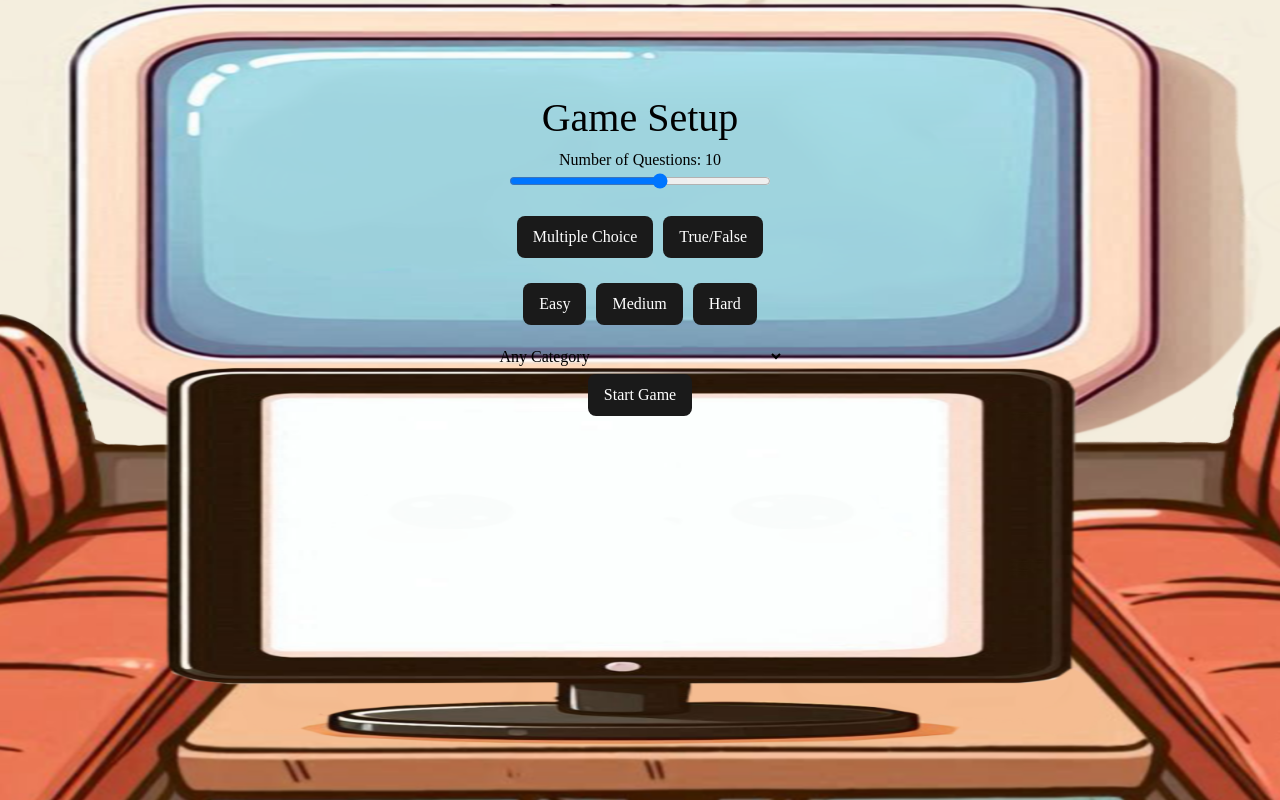
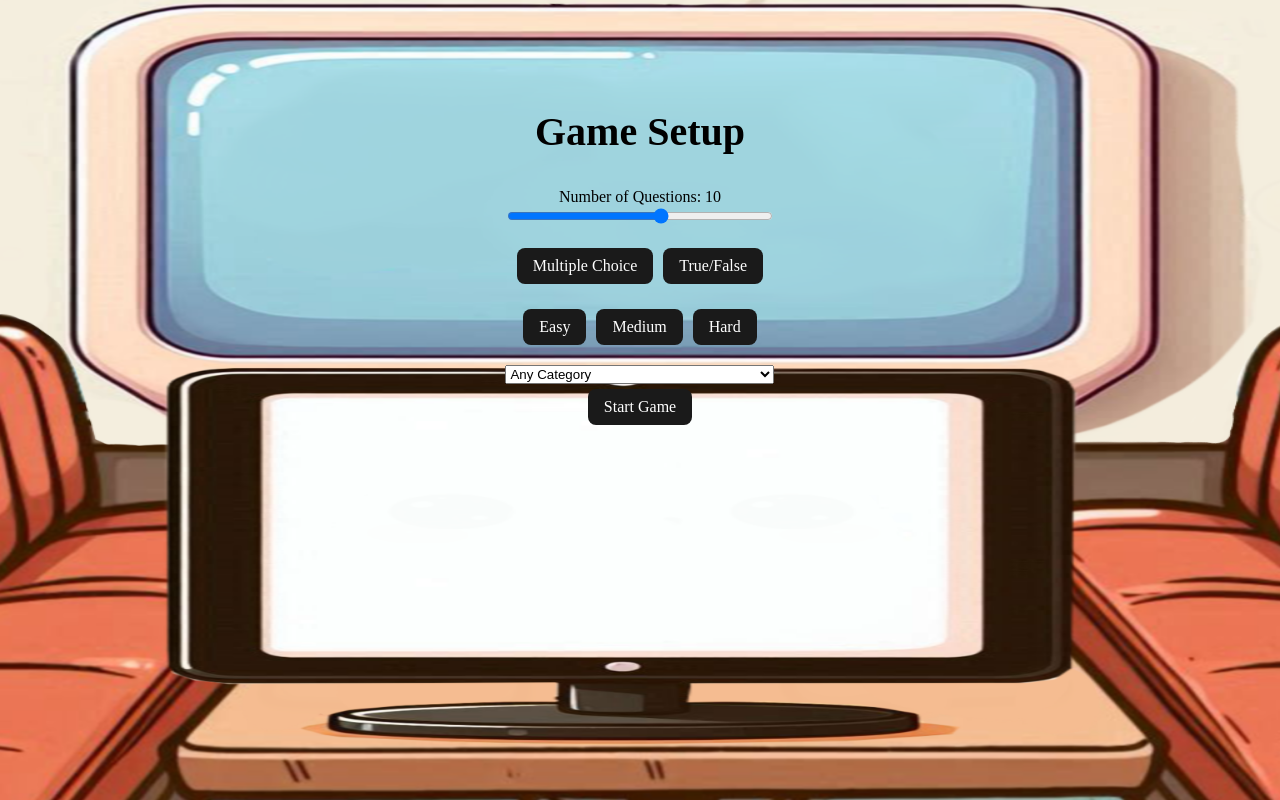
Before and after one commit to wk642/trivia-game-with-api, a React (Vite) app in the folder client/: page / in a window 1280 px wide. Built offline with nearby package versions, Linux system fonts and the light colour scheme; a web font is replaced by a local one.

Commit message:
working on a test

```diff
--- /dev/null
+++ b/client/babel.config.js
@@ -0,0 +1 @@
+export const presets = ['@babel/preset-env', '@babel/preset-react'];
--- a/client/src/App.css
+++ b/client/src/App.css
@@ -1,4 +1,4 @@
-@import "tailwindcss";
+/* @import "tailwindcss"; */
 
 #root {
   max-width: 1280px;
--- a/client/src/components/GameSetup.css
+++ b/client/src/components/GameSetup.css
@@ -1,4 +1,4 @@
-@import "tailwindcss";
+/* @import "tailwindcss"; */
 
 .game-setup-container {
   text-align: center;
```
Also changed, not shown: client/package.json (+10 -0 lines), 2 other files (tests, documents, lock files or other folders).
